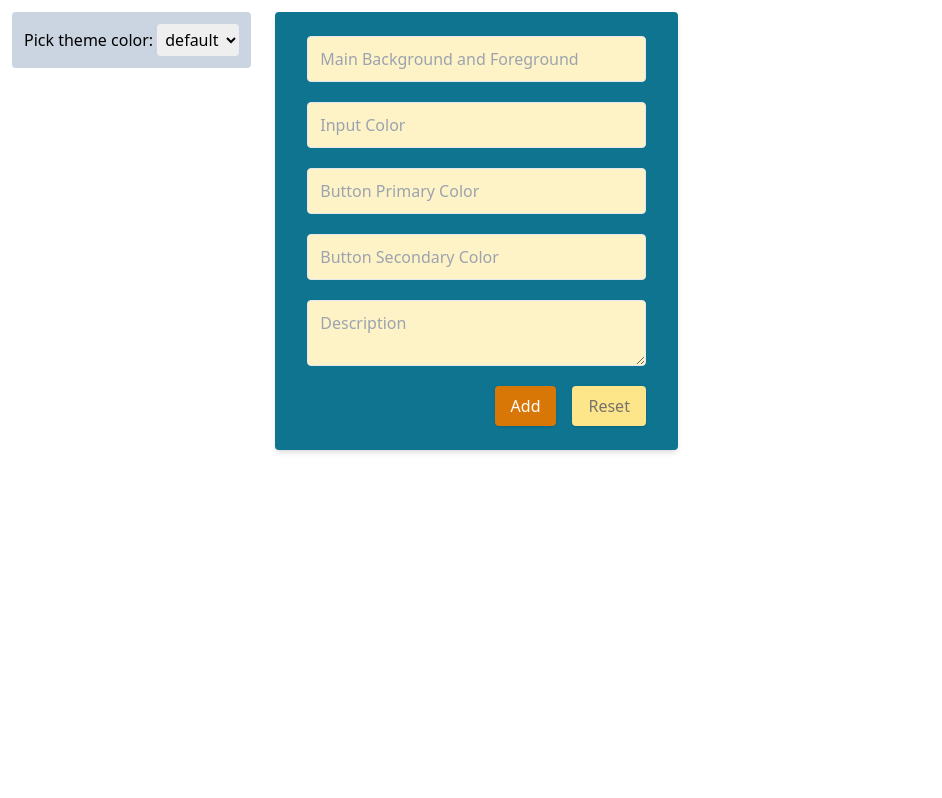
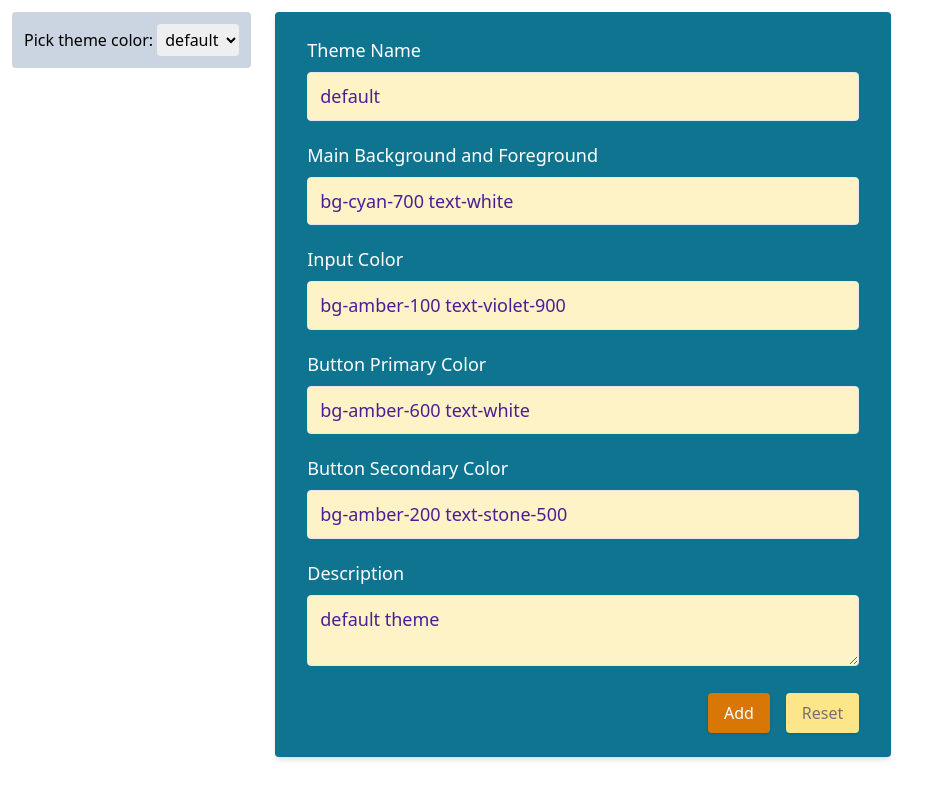
Before and after one commit to tri1911/nextjs-blog, a Next.js app: page /react-context in a window 1280 px wide. Shown: the whole page, without its empty margins (0-942 px from the left). Built offline with nearby package versions, Linux system fonts and the light colour scheme.

Commit message:
refactor: update the form to ThemeCreator with Context

```diff
--- a/components/react-context/Description.tsx
+++ b/components/react-context/Description.tsx
@@ -1,19 +1,24 @@
-import React from "react";
-import { Fn, Theme } from "./types";
+import React, { useContext } from "react";
+import { FormContext } from "./FormContext";
 
 const Description = ({
+  value,
   onChangeHandler,
-  theme,
 }: {
-  onChangeHandler: Fn<[], void>;
-  theme: Theme;
+  value: string;
+  onChangeHandler: React.ChangeEventHandler<HTMLTextAreaElement>;
 }) => {
+  const currentTheme = useContext(FormContext);
   return (
-    <textarea
-      className={`${theme.input} border rounded p-3 leading-tight focus:outline-none focus:bg-white`}
-      placeholder="Description"
-      onChange={onChangeHandler}
-    />
+    <label className={`text-lg font-medium`}>
+      Description
+      <textarea
+        value={value}
+        className={`${currentTheme.input} w-full border rounded p-3 mt-2 leading-tight focus:outline-none focus:bg-white`}
+        placeholder="Description"
+        onChange={onChangeHandler}
+      />
+    </label>
   );
 };
 
--- /dev/null
+++ b/components/react-context/FormContext.ts
@@ -0,0 +1,4 @@
+import { createContext } from "react";
+import { initialThemeList } from "./types";
+
+export const FormContext = createContext(initialThemeList["default"]);
--- a/components/react-context/InputTextField.tsx
+++ b/components/react-context/InputTextField.tsx
@@ -1,22 +1,27 @@
-import React from "react";
-import { Fn, Theme } from "./types";
+import React, { useContext } from "react";
+import { FormContext } from "./FormContext";
 
 const InputTextField = ({
   name,
+  value,
   onChangeHandler,
-  theme,
 }: {
   name: string;
-  onChangeHandler: Fn<[], void>;
-  theme: Theme;
+  value: string;
+  onChangeHandler: React.ChangeEventHandler<HTMLInputElement>;
 }) => {
+  const currentTheme = useContext(FormContext);
   return (
-    <input
-      className={`${theme.input} border rounded p-3 leading-tight focus:outline-none focus:bg-white`}
-      type="text"
-      placeholder={name}
-      onChange={onChangeHandler}
-    />
+    <label className={`text-lg font-medium`}>
+      {name}
+      <input
+        className={`w-full ${currentTheme.input} border rounded p-3 mt-2 leading-tight focus:outline-none focus:bg-white`}
+        type="text"
+        value={value}
+        placeholder={name}
+        onChange={onChangeHandler}
+      />
+    </label>
   );
 };
 
--- a/components/react-context/ThemePicker.tsx
+++ b/components/react-context/ThemePicker.tsx
@@ -1,12 +1,12 @@
 import React from "react";
-import { Fn, ThemeList } from "./types";
+import { ThemeList } from "./types";
 
 const ThemePicker = ({
   onChangeHandler,
   themes,
   selectedTheme,
 }: {
-  onChangeHandler: Fn<[React.ChangeEvent<HTMLSelectElement>], void>;
+  onChangeHandler: React.ChangeEventHandler<HTMLSelectElement>;
   themes: ThemeList;
   selectedTheme: string;
 }) => {
--- a/components/react-context/ThemedButton.tsx
+++ b/components/react-context/ThemedButton.tsx
@@ -1,19 +1,20 @@
-import React from "react";
-import { Fn, Theme } from "./types";
+import React, { useContext } from "react";
+import { FormContext } from "./FormContext";
 
 const ThemedButton = ({
   name,
   type,
   onClickHandler,
-  theme,
 }: {
   name: string;
   type: "button" | "reset" | "submit" | undefined;
-  onClickHandler: Fn<[], void>;
-  theme: Theme;
+  onClickHandler?: React.MouseEventHandler<HTMLButtonElement>;
 }) => {
+  const currentTheme = useContext(FormContext);
   const color =
-    type === "submit" ? theme.button.primary : theme.button.secondary;
+    type === "submit"
+      ? currentTheme.button.primary
+      : currentTheme.button.secondary;
 
   return (
     <button
--- a/components/react-context/ThemedForm.tsx
+++ b/components/react-context/ThemedForm.tsx
@@ -1,47 +1,98 @@
-import React from "react";
+import React, { useContext, useEffect, useState } from "react";
 import { Theme } from "./types";
 import InputTextField from "./InputTextField";
 import Description from "./Description";
 import ThemedButton from "./ThemedButton";
+import { FormContext } from "./FormContext";
 
-const ThemedForm = ({ theme }: { theme: Theme }) => {
+const ThemedForm = ({
+  addOrUpdateTheme,
+}: {
+  addOrUpdateTheme: (theme: Theme) => void;
+}) => {
+  const currentTheme = useContext(FormContext);
+  const [state, setState] = useState(currentTheme);
+
+  useEffect(() => setState(currentTheme), [currentTheme]);
+
+  const onSubmitHandler: React.FormEventHandler<HTMLFormElement> = (event) => {
+    event.preventDefault();
+    addOrUpdateTheme(state);
+  };
+
+  const resetState = () => {
+    setState({
+      name: "",
+      description: "",
+      main: "",
+      input: "",
+      button: {
+        primary: "",
+        secondary: "",
+      },
+    });
+  };
+
   return (
     <form
-      className={`${theme.main} flex flex-col space-y-5 mx-auto shadow-md rounded px-8 py-6`}
+      className={`${currentTheme.main} flex flex-col space-y-5 mx-auto shadow-md rounded px-8 py-6`}
+      onSubmit={onSubmitHandler}
     >
       <InputTextField
+        name="Theme Name"
+        value={state.name}
+        onChangeHandler={(e) => {
+          setState({ ...state, name: e.target.value });
+        }}
+      />
+      <InputTextField
         name="Main Background and Foreground"
-        onChangeHandler={() => {}}
-        theme={theme}
+        value={state.main}
+        onChangeHandler={(e) => {
+          setState({ ...state, main: e.target.value });
+        }}
       />
       <InputTextField
         name="Input Color"
-        onChangeHandler={() => {}}
-        theme={theme}
+        value={state.input}
+        onChangeHandler={(e) => {
+          setState({ ...state, input: e.target.value });
+        }}
       />
       <InputTextField
         name="Button Primary Color"
-        onChangeHandler={() => {}}
-        theme={theme}
+        value={state.button.primary}
+        onChangeHandler={(e) => {
+          setState({
+            ...state,
+            button: { ...state.button, primary: e.target.value },
+          });
+        }}
       />
       <InputTextField
         name="Button Secondary Color"
-        onChangeHandler={() => {}}
-        theme={theme}
+        value={state.button.secondary}
+        onChangeHandler={(e) => {
+          setState({
+            ...state,
+            button: { ...state.button, secondary: e.target.value },
+          });
+        }}
       />
-      <Description onChangeHandler={() => {}} theme={theme} />
+      <Description
+        value={state.description}
+        onChangeHandler={(e) =>
+          setState({ ...state, description: e.target.value })
+        }
+      />
       <div className={`flex justify-end items-center space-x-4`}>
-        <ThemedButton
-          name="Add"
-          type="submit"
-          onClickHandler={() => {}}
-          theme={theme}
-        />
+        <ThemedButton name="Add" type="submit" />
         <ThemedButton
           name="Reset"
           type="reset"
-          onClickHandler={() => {}}
-          theme={theme}
+          onClickHandler={() => {
+            resetState();
+          }}
         />
       </div>
     </form>
--- a/components/react-context/types.ts
+++ b/components/react-context/types.ts
@@ -1,5 +1,3 @@
-export type Fn<T extends any[], R> = (...t: T) => R;
-
 export type Theme = {
   name: string;
   description: string;
@@ -12,3 +10,16 @@ export type Theme = {
 };
 
 export type ThemeList = { [name: string]: Theme };
+
+export const initialThemeList: ThemeList = {
+  default: {
+    name: "default",
+    description: "default theme",
+    main: "bg-cyan-700 text-white",
+    input: "bg-amber-100 text-violet-900",
+    button: {
+      primary: "bg-amber-600 text-white",
+      secondary: "bg-amber-200 text-stone-500",
+    },
+  },
+};
--- a/pages/react-context/index.tsx
+++ b/pages/react-context/index.tsx
@@ -1,52 +1,11 @@
 import React, { useState } from "react";
-import { ThemeList } from "../../components/react-context/types";
+import {
+  initialThemeList,
+  ThemeList,
+} from "../../components/react-context/types";
 import ThemePicker from "../../components/react-context/ThemePicker";
 import ThemedForm from "../../components/react-context/ThemedForm";
-
-/*
-const themes: { [name: string]: Theme } = {
-  cyan: {
-    background: "bg-cyan-700",
-    text: "text-white",
-    input: "bg-amber-100 text-neutral-400",
-    button: {
-      primary: "bg-amber-600 text-white",
-      secondary: "bg-amber-200 text-stone-500",
-    },
-  },
-  red: {
-    background: "bg-rose-400",
-    text: "text-white",
-    input: "bg-pink-500 text-red-50",
-    button: {
-      primary: "bg-pink-800 text-white",
-      secondary: "bg-gray-200 text-stone-500",
-    },
-  },
-  green: {
-    background: "bg-lime-400",
-    text: "text-white",
-    input: "bg-teal-200 text-black",
-    button: {
-      primary: "bg-green-600 text-white",
-      secondary: "bg-orange-200 text-stone-500",
-    },
-  },
-};
-*/
-
-const initialThemeList: ThemeList = {
-  default: {
-    name: "default",
-    description: "default theme",
-    main: "bg-cyan-700 text-white",
-    input: "bg-amber-100 text-violet-900",
-    button: {
-      primary: "bg-amber-600 text-white",
-      secondary: "bg-amber-200 text-stone-500",
-    },
-  },
-};
+import { FormContext } from "../../components/react-context/FormContext";
 
 const ThemeCreator = () => {
   const [themes, setThemes] = useState<ThemeList>(initialThemeList);
@@ -61,8 +20,14 @@ const ThemeCreator = () => {
           selectedTheme={selectedTheme}
         />
       </section>
-      <section className="w-1/3 h-fit p-3">
-        <ThemedForm theme={themes[selectedTheme]} />
+      <section className="w-1/2 h-fit p-3">
+        <FormContext.Provider value={themes[selectedTheme]}>
+          <ThemedForm
+            addOrUpdateTheme={(theme) =>
+              setThemes({ ...themes, [theme.name]: theme })
+            }
+          />
+        </FormContext.Provider>
       </section>
     </div>
   );
```
